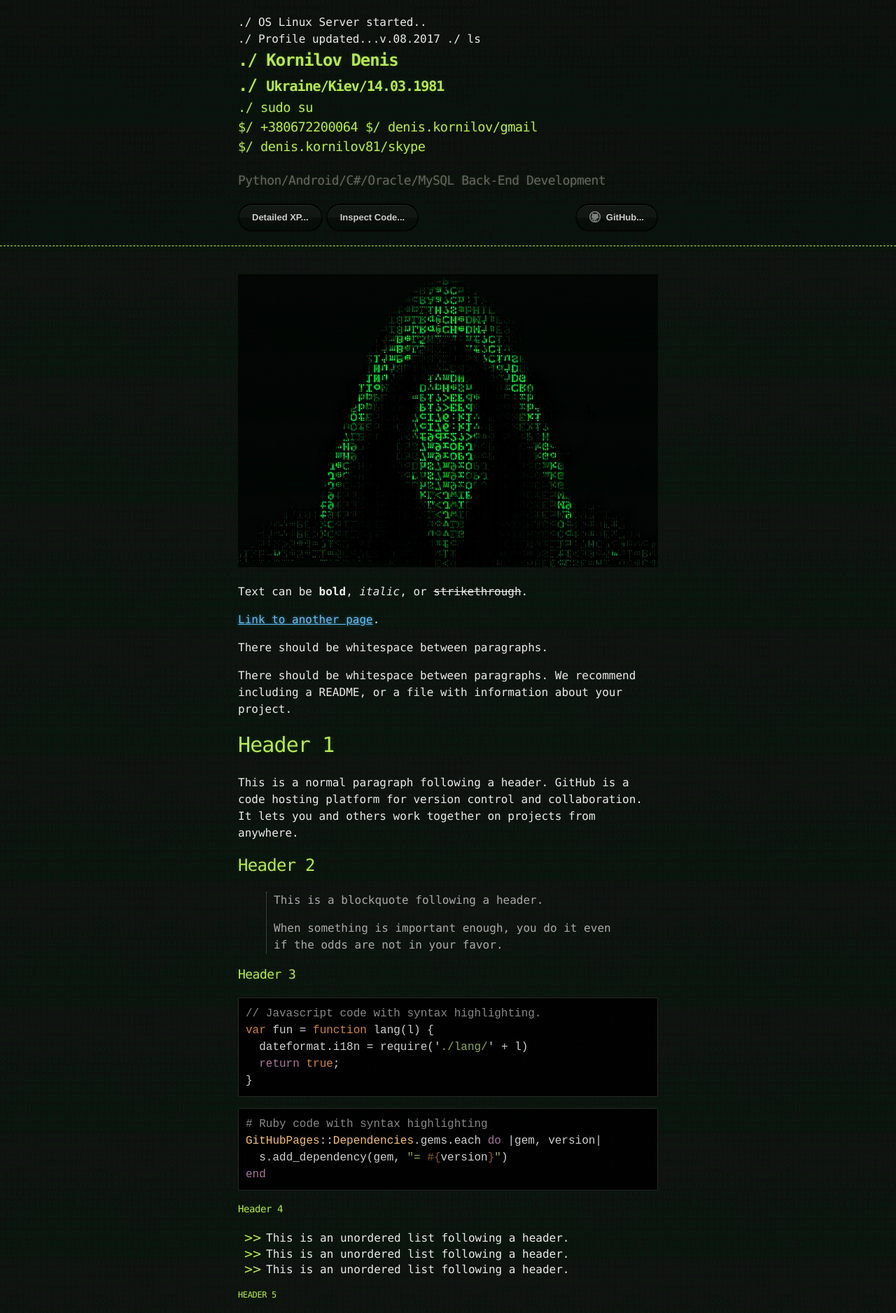
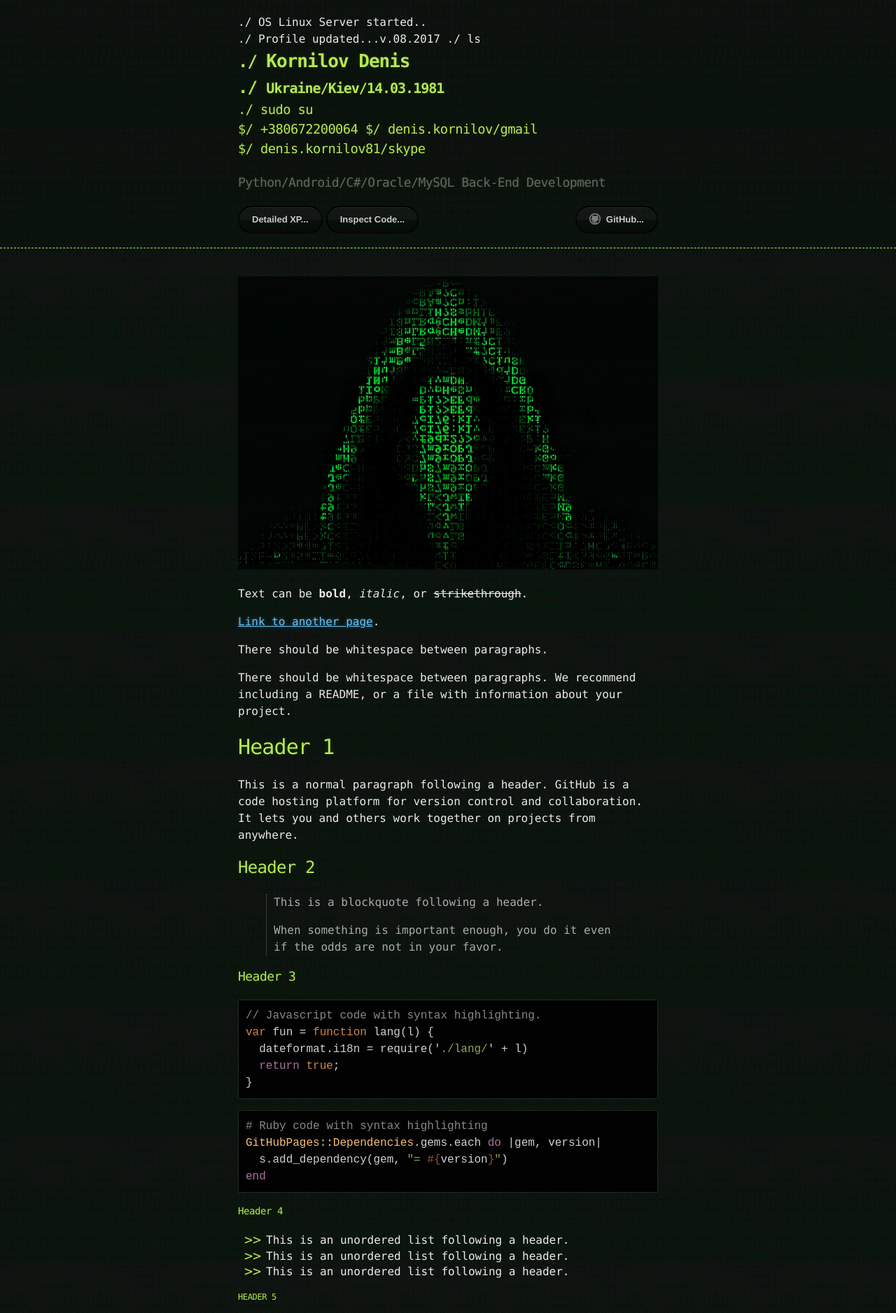
Before and after one commit to kornilov1981/kornilov1981.github.io, a Jekyll site: the page built from index.md, in a window 1280 px wide. Shown: the top 1877 px of the page at 70% size. Built offline with Jekyll 4.4.1, drawn with Linux system fonts in a browser that asks for light colours.

Commit message:
FIO Font Size Fix

```diff
--- a/_layouts/default.html
+++ b/_layouts/default.html
@@ -15,7 +15,7 @@
       <div class="container">
       	<span class="simple_header">./&nbsp;OS Linux Server started..</span><br>
         <span class="simple_header">./&nbsp;Profile updated...v.08.2017 ./&nbsp;ls</span><br>
-	    <h1 class="customize" style="margin-left: 0px; font-size: 24px; ">Kornilov Denis</h1>
+	    <h1 class="customize" style="margin-left: 0px; font-size: 26px; ">Kornilov Denis</h1>
         <h1 class="customize" style="margin-left: 0px; font-size: 20px; ">Ukraine/Kiev/14.03.1981</h1>
         <h3 class="customize">./&nbsp;sudo su<br> $/&nbsp;+380672200064 $/&nbsp;denis.kornilov/gmail<br>$/&nbsp;denis.kornilov81/skype</h3>
         <h2 class="customize">Python/Android/C#/Oracle/MySQL <nobr>Back-End Development</nobr></h2>
```
